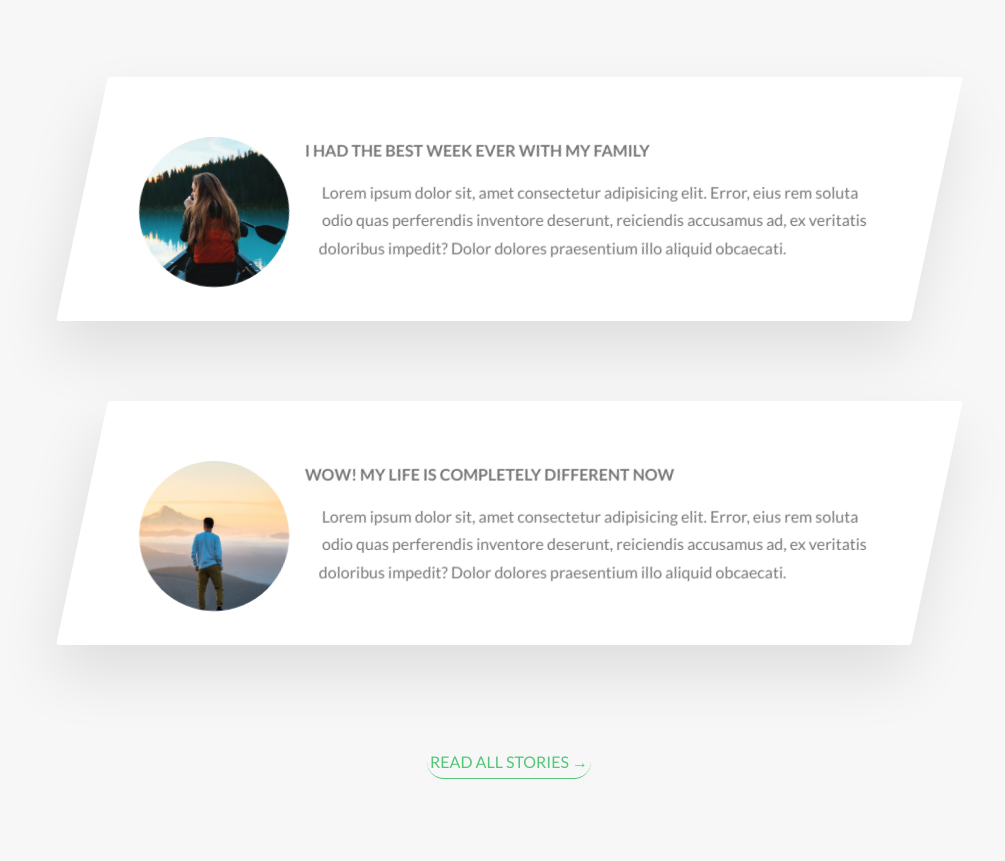
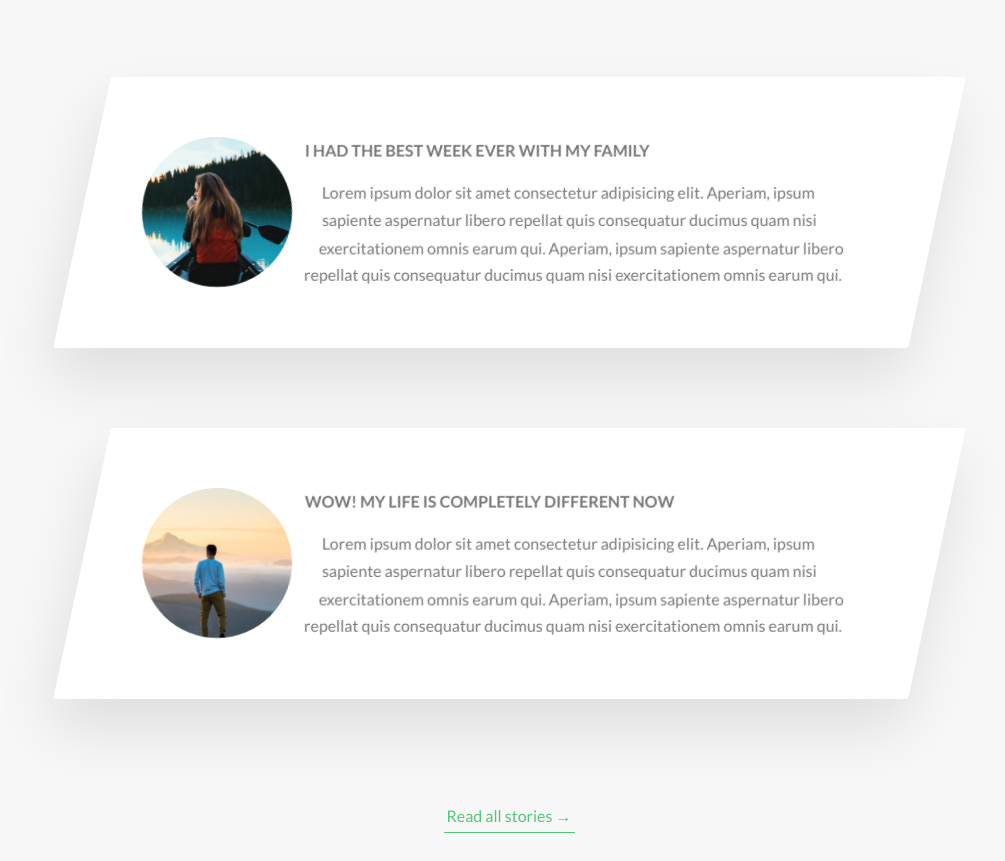
Before and after one commit to Zain541/advance-css-design, a website: page index.html in a window 1280 px wide. Shown: the part 3567-4428 px from the top of the page, without its empty margins (131-1136 px from the left). Drawn offline with Linux system fonts and the light colour scheme.

Commit message:
Section 5: 43. Building the Stories Section - Part 2 (fixes)

```diff
--- a/index.html
+++ b/index.html
@@ -250,6 +250,7 @@
       </section>
 
       <section class="section-stories">
+
         <div class="u-center-text u-margin-bottom-big">
           <h2 class="heading-secondary">
             We make people genuinely happy
@@ -261,46 +262,50 @@
             <figure class="story__shape">
               <img src="img/nat-8.jpg" alt="Person on a tour" class="story__img">
               <figcaption class="story__caption">
-                Mary Smith
-              </figcaption>
+                Mary Smith</figcaption>
             </figure>
             <div class="story__text">
               <h3 class="heading-tertiary u-margin-bottom-small">
                 I had the best week ever with my family
               </h3>
               <p>
-                Lorem ipsum dolor sit, amet consectetur adipisicing elit. Error,
-                eius rem soluta odio quas perferendis inventore deserunt,
-                reiciendis accusamus ad, ex veritatis doloribus impedit? Dolor
-                dolores praesentium illo aliquid obcaecati.
+                Lorem ipsum dolor sit amet consectetur adipisicing elit.
+                Aperiam, ipsum sapiente aspernatur libero repellat quis
+                consequatur ducimus quam nisi exercitationem omnis earum qui.
+                Aperiam, ipsum sapiente aspernatur libero repellat quis
+                consequatur ducimus quam nisi exercitationem omnis earum qui.
               </p>
             </div>
           </div>
         </div>
+
         <div class="row">
           <div class="story">
             <figure class="story__shape">
-              <img src="img/nat-9.jpg" alt="Person on a tour" class="story__img">
-              <figcaption class="story__caption">
-                Jack Wilson
-              </figcaption>
+              <img
+                src="img/nat-9.jpg"
+                alt="Person on a tour"
+                class="story__img"
+              />
+              <figcaption class="story__caption">Jack Wilson</figcaption>
             </figure>
             <div class="story__text">
               <h3 class="heading-tertiary u-margin-bottom-small">
                 WOW! My life is completely different now
               </h3>
               <p>
-                Lorem ipsum dolor sit, amet consectetur adipisicing elit. Error,
-                eius rem soluta odio quas perferendis inventore deserunt,
-                reiciendis accusamus ad, ex veritatis doloribus impedit? Dolor
-                dolores praesentium illo aliquid obcaecati.
+                Lorem ipsum dolor sit amet consectetur adipisicing elit.
+                Aperiam, ipsum sapiente aspernatur libero repellat quis
+                consequatur ducimus quam nisi exercitationem omnis earum qui.
+                Aperiam, ipsum sapiente aspernatur libero repellat quis
+                consequatur ducimus quam nisi exercitationem omnis earum qui.
               </p>
             </div>
           </div>
         </div>
 
         <div class="u-center-text u-margin-top-huge">
-          <a href="#" class="btn btn-text">Read all stories &rarr;</a>
+          <a href="#" class="btn-text">Read all stories &rarr;</a>
         </div>
       </section>
 
--- a/sass/components/_story.scss
+++ b/sass/components/_story.scss
@@ -27,6 +27,7 @@
     transform: translateX(-4rem) scale(1.4);
     backface-visibility: hidden;
     transition: all .5s;
+    overflow: hidden;
   }
 
   &__text {
```
Also changed, not shown: css/style.css.
